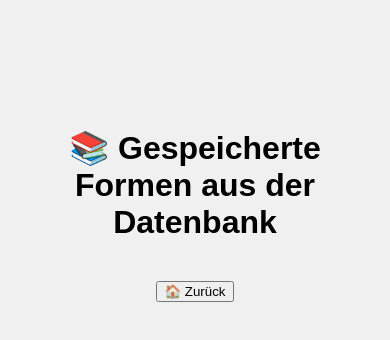
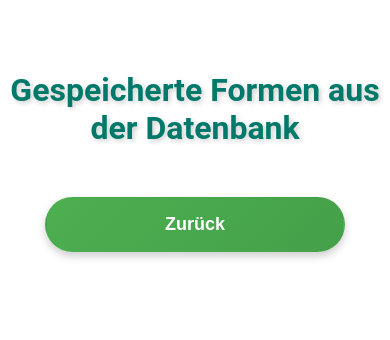
Before and after one commit to AmarVejapi/M165_Projekt_AV, a website: page public/all-forms.html in a window 390 px wide. Drawn offline with Linux system fonts and the light colour scheme; no server answers.

Commit message:
add better style

```diff
--- a/public/all-forms.html
+++ b/public/all-forms.html
@@ -28,10 +28,12 @@
     </style>
 </head>
 <body>
-<h1>📚 Gespeicherte Formen aus der Datenbank</h1>
-<button onclick="window.location.href='index.html'">🏠 Zurück</button>
+<h1>Gespeicherte Formen aus der Datenbank</h1>
+<div class="menu">
+    <button onclick="window.location.href='index.html'">Zurück</button>
+</div>
 <div id="forms-container"></div>
 
-<script src="forms.js"></script>
+<script src="form.js"></script>
 </body>
 </html>
--- a/public/style.css
+++ b/public/style.css
@@ -1,25 +1,65 @@
+/* Allgemeines Styling */
 body {
-  font-family: sans-serif;
+  font-family: 'Roboto', sans-serif;
   text-align: center;
   padding-top: 100px;
-  background-color: #f0f0f0;
+  margin: 0;
+  color: #333;
 }
 
+/* Überschrift */
 h1 {
+  font-size: 2.5rem;
+  font-weight: bold;
+  color: #00796b;
   margin-bottom: 40px;
+  text-shadow: 2px 2px 5px rgba(0, 0, 0, 0.2);
+}
+
+/* Menübuttons */
+.menu {
+  display: flex;
+  justify-content: center;
+  gap: 20px;
+  flex-wrap: wrap;
 }
 
 .menu button {
   font-size: 18px;
+  font-weight: bold;
   padding: 15px 30px;
   margin: 10px;
   cursor: pointer;
-  border-radius: 8px;
-  border: none;
-  background-color: #4caf50;
+  border-radius: 50px;
+  border: 2px solid transparent;
+  background: linear-gradient(135deg, #4caf50, #45a049);
   color: white;
+  box-shadow: 0px 4px 8px rgba(0, 0, 0, 0.2);
+  transition: all 0.3s ease;
 }
 
 .menu button:hover {
-  background-color: #45a049;
+  background: linear-gradient(135deg, #45a049, #4caf50);
+  transform: scale(1.05);
+  box-shadow: 0px 6px 12px rgba(0, 0, 0, 0.3);
 }
+
+.menu button:active {
+  transform: scale(0.95);
+}
+
+/* Responsive Design */
+@media (max-width: 768px) {
+  body {
+    padding-top: 50px;
+  }
+
+  h1 {
+    font-size: 2rem;
+  }
+
+  .menu button {
+    flex: 1 1 100%;
+    max-width: 300px;
+  }
+}
```
Also changed, not shown: public/game.html (+1 -1 lines), public/index.html (+1 -0 lines).
